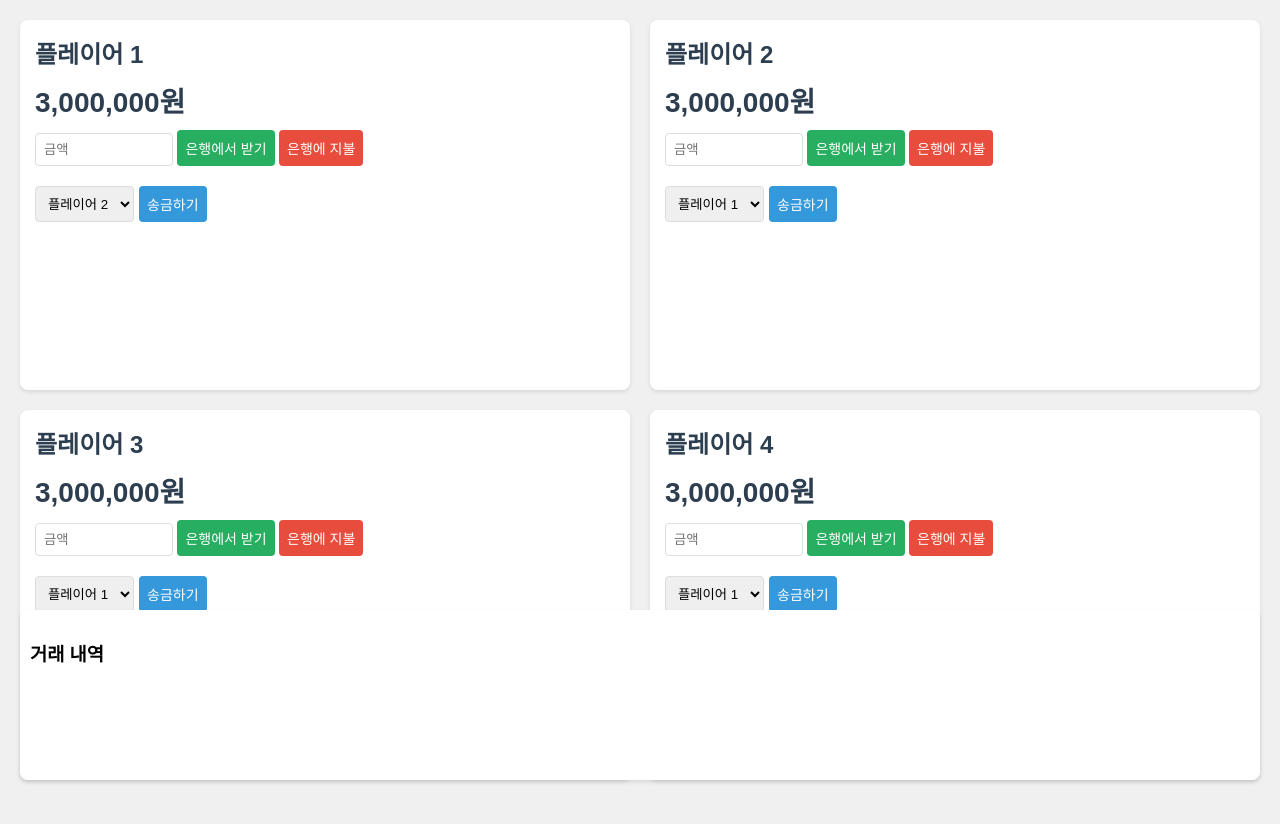
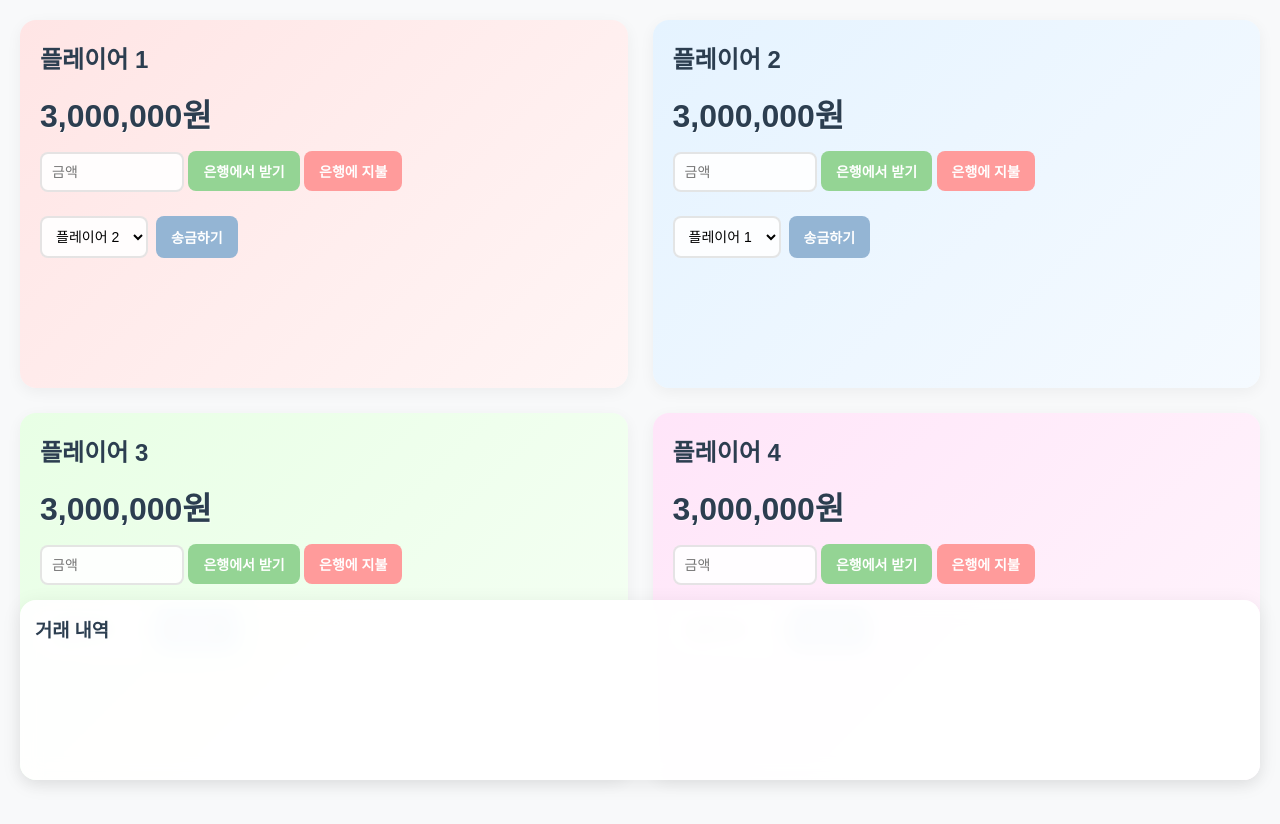
Before and after one commit to zelopy/zelopy.github.io, a plain HTML site: page index.html in a window 1280 px wide. Drawn offline with Linux system fonts and the light colour scheme.

Commit message:
디자인 수정

```diff
--- a/index.html
+++ b/index.html
@@ -8,86 +8,149 @@
         body {
             margin: 0;
             padding: 20px;
-            font-family: Arial, sans-serif;
-            background-color: #f0f0f0;
+            font-family: 'Apple SD Gothic Neo', 'Noto Sans KR', sans-serif;
+            background-color: #f8f9fa;
             min-height: 100vh;
         }
         .grid-container {
             display: grid;
             grid-template-columns: 1fr 1fr;
             grid-template-rows: 1fr 1fr;
-            gap: 20px;
+            gap: 25px;
             height: calc(100vh - 40px);
         }
         .player-section {
-            background: white;
-            padding: 15px;
-            border-radius: 8px;
-            box-shadow: 0 2px 4px rgba(0,0,0,0.1);
+            padding: 20px;
+            border-radius: 16px;
+            box-shadow: 0 4px 15px rgba(0,0,0,0.05);
             display: flex;
             flex-direction: column;
+            transition: transform 0.2s;
+        }
+        .player-section:hover {
+            transform: translateY(-3px);
+        }
+        /* 파스텔톤 배경색 */
+        .player-section:nth-child(1) {
+            background: linear-gradient(135deg, #FFE5E5 0%, #FFF5F5 100%);
+        }
+        .player-section:nth-child(2) {
+            background: linear-gradient(135deg, #E5F3FF 0%, #F5FAFF 100%);
+        }
+        .player-section:nth-child(3) {
+            background: linear-gradient(135deg, #E8FFE5 0%, #F6FFF5 100%);
+        }
+        .player-section:nth-child(4) {
+            background: linear-gradient(135deg, #FFE5F9 0%, #FFF5FC 100%);
         }
         .balance {
-            font-size: 28px;
+            font-size: 32px;
             font-weight: bold;
             color: #2c3e50;
-            margin: 10px 0;
+            margin: 15px 0;
+            text-shadow: 1px 1px 0 rgba(255,255,255,0.5);
         }
         .controls {
             display: flex;
             flex-direction: column;
-            gap: 10px;
+            gap: 12px;
         }
         .transfer-controls {
             display: flex;
-            gap: 5px;
-            margin-top: 10px;
+            gap: 8px;
+            margin-top: 12px;
         }
         button {
-            padding: 8px;
+            padding: 10px 15px;
             border: none;
-            border-radius: 4px;
+            border-radius: 8px;
             cursor: pointer;
             font-size: 14px;
+            font-weight: 600;
+            transition: all 0.2s;
+        }
+        button:hover {
+            transform: translateY(-2px);
+            box-shadow: 0 2px 8px rgba(0,0,0,0.1);
         }
         .pay-bank {
-            background-color: #e74c3c;
+            background-color: #FF9B9B;
             color: white;
         }
         .receive-bank {
-            background-color: #27ae60;
+            background-color: #94D494;
             color: white;
         }
         .transfer {
-            background-color: #3498db;
+            background-color: #94B5D4;
             color: white;
         }
         select, input {
-            padding: 8px;
-            border: 1px solid #ddd;
-            border-radius: 4px;
+            padding: 10px;
+            border: 2px solid rgba(0,0,0,0.1);
+            border-radius: 8px;
+            font-size: 14px;
+            background-color: rgba(255,255,255,0.9);
+            transition: all 0.2s;
+        }
+        select:focus, input:focus {
+            outline: none;
+            border-color: rgba(0,0,0,0.2);
+            box-shadow: 0 0 0 3px rgba(0,0,0,0.05);
         }
         .transaction-history {
             position: fixed;
             bottom: 20px;
             left: 20px;
             right: 20px;
-            background: white;
-            padding: 10px;
-            border-radius: 8px;
+            background: rgba(255,255,255,0.95);
+            padding: 15px;
+            border-radius: 16px;
             height: 150px;
             overflow-y: auto;
-            box-shadow: 0 2px 4px rgba(0,0,0,0.1);
+            box-shadow: 0 4px 20px rgba(0,0,0,0.08);
+            backdrop-filter: blur(10px);
         }
         .transaction-item {
-            padding: 5px;
-            border-bottom: 1px solid #eee;
+            padding: 8px;
+            border-bottom: 1px solid rgba(0,0,0,0.05);
+            display: flex;
+            justify-content: space-between;
+            align-items: center;
         }
-        .positive { color: #27ae60; }
-        .negative { color: #e74c3c; }
+        .transaction-item:hover {
+            background-color: rgba(0,0,0,0.02);
+        }
+        .positive { color: #4CAF50; }
+        .negative { color: #F44336; }
         h2 {
             margin: 0;
             color: #2c3e50;
+            font-size: 24px;
+            font-weight: 700;
+        }
+        h3 {
+            color: #2c3e50;
+            margin: 0 0 10px 0;
+        }
+        small {
+            color: #666;
+        }
+
+        /* 반응형 디자인 */
+        @media (max-width: 768px) {
+            .grid-container {
+                gap: 15px;
+            }
+            .player-section {
+                padding: 15px;
+            }
+            .balance {
+                font-size: 24px;
+            }
+            button {
+                padding: 8px 12px;
+            }
         }
     </style>
 </head>
```
